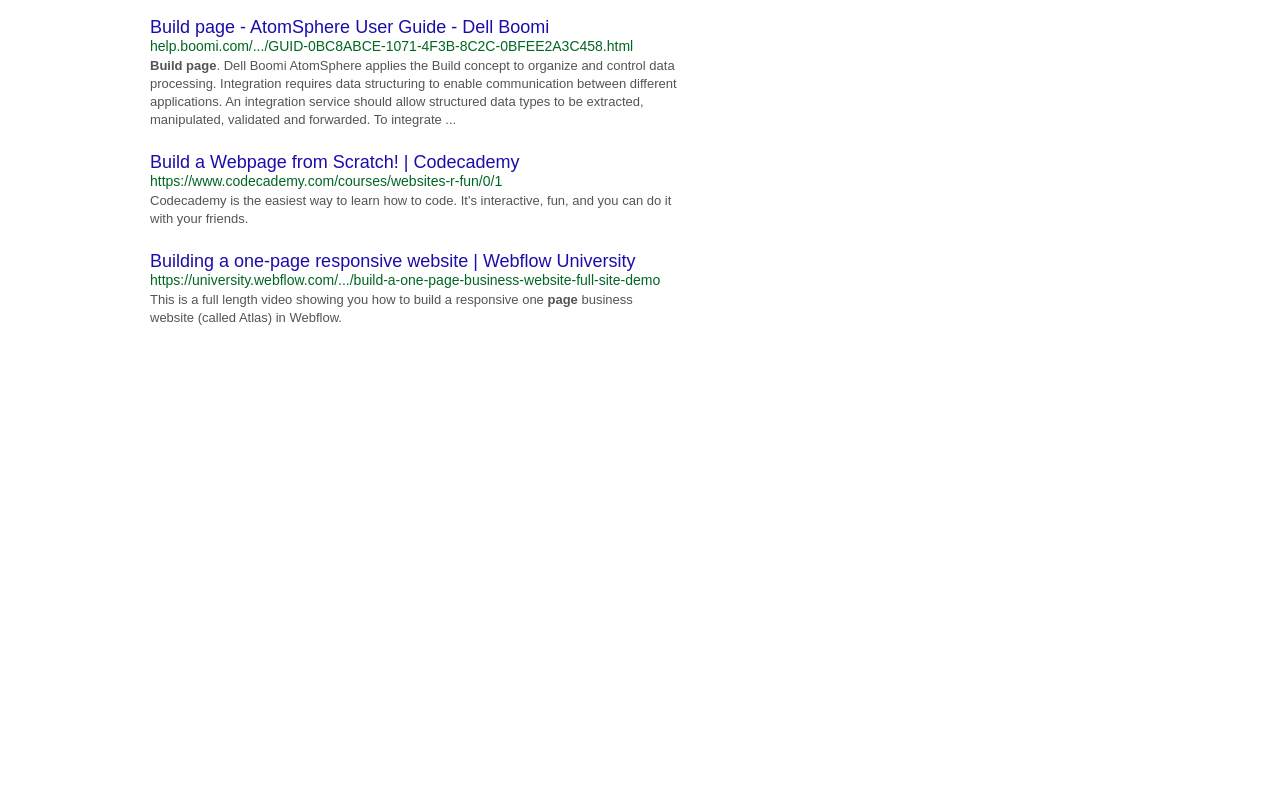
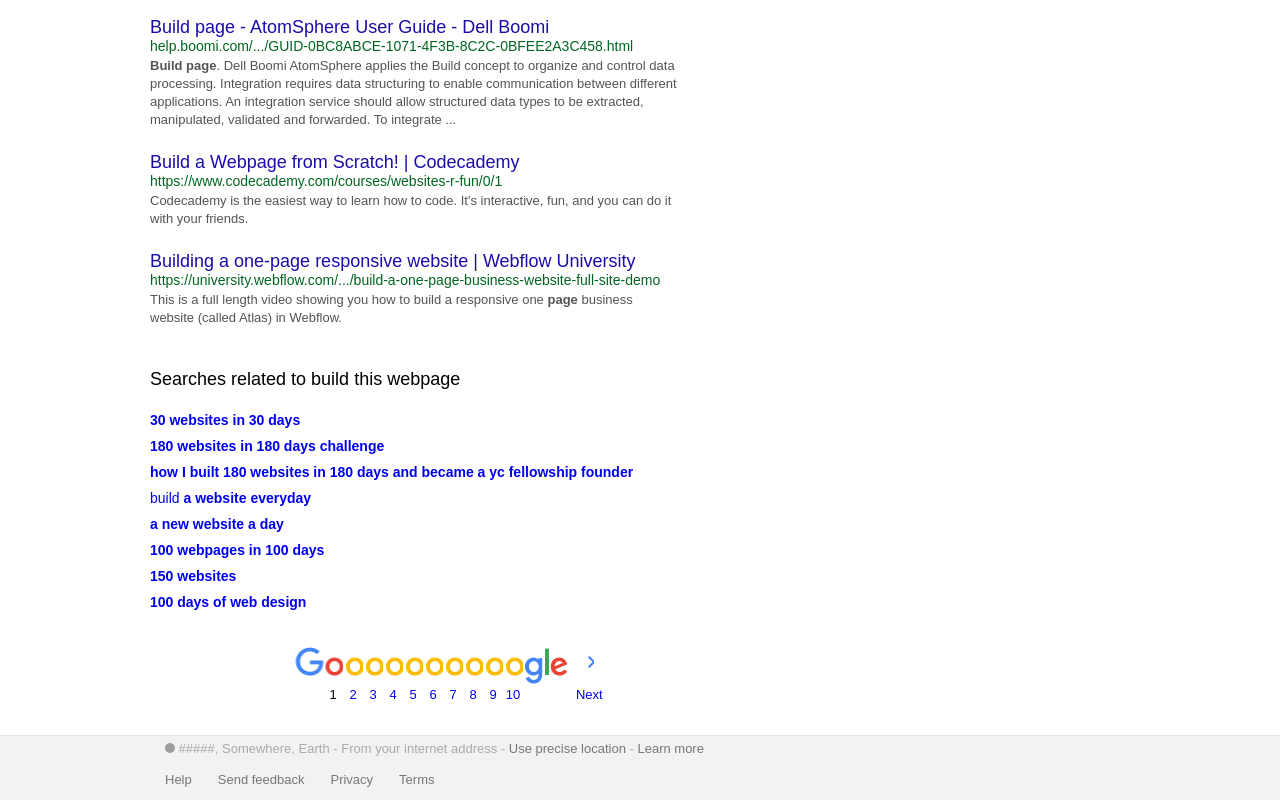
Before and after one commit to diyong/google-result, a plain HTML site: page index.html in a window 1280 px wide. Shown: the part 1034-1834 px from the top of the page. Before the commit the page ends 1373 px from the top, so only its background shows below. Drawn offline with Linux system fonts and the light colour scheme.

Commit message:
Add related search box, result page nav bar, and footer

```diff
--- a/index.html
+++ b/index.html
@@ -225,6 +225,125 @@
 					</p>
 				</div>
 			</div>
+
+			<!-- Related Searches -->
+			<div class="related-searches-container">
+				<p>Searches related to build this webpage</p>
+				<div><a href="#">
+					<strong>30 websites in 30 days</strong>
+				</a></div>
+				<div><a href="#">
+					<strong>180 websites in 180 days challenge</strong>
+				</a></div>
+				<div><a href="#">
+					<strong>how I built 180 websites in 180 days and became a yc fellowship founder</strong>
+				</a></div>
+				<div><a href="#">
+					build <strong>a website everyday</strong>
+				</a></div>
+				<div><a href="#">
+					<strong>a new website a day</strong>
+				</a></div>
+				<div><a href="#">
+					<strong>100 webpages in 100 days</strong>
+				</a></div>
+				<div><a href="#"><strong>150 websites</strong></a></div>
+				<div><a href="#"><strong>100 days of web design</strong></a></div>
+			</div>
+
+			<!-- Google Search Pages -->
+			<div class="search-pages-container">
+				<table>
+					<tr>
+						<td class="g-box">
+							<div class="g-icon"></div>
+						</td>
+						<td class="o-box" rowspan="2">
+							<div class="o-icon-red"></div>
+							<span style="color: black;">1</span>
+						</td>
+						<td class="o-box" rowspan="2">
+							<a href="#">
+								<div class="o-icon"></div>
+								<span>2</span>
+							</a>
+						</td>
+						<td class="o-box" rowspan="2">
+							<a href="#">
+								<div class="o-icon"></div>
+								<span>3</span>
+							</a>
+						</td>
+						<td class="o-box" rowspan="2">
+							<a href="#">
+								<div class="o-icon"></div>
+								<span>4</span>
+							</a>
+						</td>
+						<td class="o-box" rowspan="2">
+							<a href="#">
+								<div class="o-icon"></div>
+								<span>5</span>
+							</a>
+						</td>
+						<td class="o-box" rowspan="2">
+							<a href="#">
+								<div class="o-icon"></div>
+								<span>6</span>
+							</a>
+						</td>
+						<td class="o-box" rowspan="2">
+							<a href="#">
+								<div class="o-icon"></div>
+								<span>7</span>
+							</a>
+						</td>
+						<td class="o-box" rowspan="2">
+							<a href="#">
+								<div class="o-icon"></div>
+								<span>8</span>
+							</a>
+						</td>
+						<td class="o-box" rowspan="2">
+							<a href="#">
+								<div class="o-icon"></div>
+								<span>9</span>
+							</a>
+						</td>
+						<td class="o-box" rowspan="2">
+							<a href="#">
+								<div class="o-icon"></div>
+								<span>10</span>
+							</a>
+						</td>
+						<td class="gle-box" rowspan="2" style="text-align: right;">
+							<a href="#">
+								<div class="gle-icon"></div>
+								<span>Next</span>
+							</a>
+						</td>
+					</tr>
+				</table>
+
+			</div>
 		</div>
+
+		<!-- Footer -->
+		<footer class="footer-box">
+
+			<!-- Top footer -->
+			<div class="top-footer">
+				<span class="location-circle"></span>
+				#####, Somewhere, Earth - From your internet address - <a href="#">Use precise location</a> - <a href="#">Learn more</a>
+			</div>
+
+			<!-- Bottom footer -->
+			<div class="bottom-footer">
+				<div id="footer-help"><a href="#">Help</a></div>
+				<div><a href="#">Send feedback</a></div>
+				<div><a href="#">Privacy</a></div>
+				<div><a href="#">Terms</a></div>
+			</div>
+		</footer>
 	</body>
 </html>
--- a/style.css
+++ b/style.css
@@ -9,17 +9,19 @@
 	font-family: ariel, sans-serif;
 }
 
+body {
+	overflow-x: hidden;
+}
+
 .header {
 	background-color: #fafafa;
 	height: 124px;
-	width: 100%;
 	position: relative;
 	border-bottom: 1px solid #ebebeb;
 }
 
 .header-search {
 	height: 64px;
-	width: 100%;
 	position: absolute;
 	display: flex;
 	flex-direction: row;
@@ -86,7 +88,7 @@
 
 .right-nav-buttons {
 	height: 45px;
-	width: 200px;
+	width: 150px;
 	left: 501px;
 	top: 1px;
 	align-self: flex-end;
@@ -152,7 +154,6 @@
 
 .header-nav {
 	height: 59px;
-	width: 100%;
 	top: 64px;
 	position: absolute;
 	display: flex;
@@ -244,10 +245,8 @@
 }
 
 .result-count {
-	display: block;
 	position: relative;
 	height: 29px;
-	width: 100%;
 	left: 167px;
 	padding-top: 14px;
 	margin-bottom: 12px;
@@ -299,3 +298,153 @@
 .card-link-title:hover, .card-bottom-links a:hover {
 	text-decoration: underline;
 }
+
+.related-searches-container {
+	grid-column: 11 / 54;
+	padding-left: 22px;
+	padding-top: 30px;
+}
+
+.related-searches-container p {
+	font-size: 18px;
+	padding-bottom: 12px;
+}
+
+.related-searches-container div {
+	font-size: 14px;
+	margin: 10px 0;
+	color: #1a0dab;
+}
+
+.related-searches-container a:hover {
+	text-decoration: underline;
+}
+
+.related-searches-container a:visited {
+	color: #1a0dab;
+}
+
+.search-pages-container {
+	grid-column: 11 / 54;
+	height: 55.4333px;
+	margin-left: 165px;
+	margin-top: 25px;
+	margin-bottom: 34px;
+	border-collapse: collapse;
+	font-size: small;
+	color: #4285f4;
+}
+
+.search-pages-container a:hover {
+	text-decoration: underline;
+}
+
+.search-pages-container a:visited {
+	color: #4285f4;
+}
+
+.g-box {
+	height: 40px;
+	width: 28px;
+	float: left;
+}
+
+.g-icon {
+	height: inherit;
+	width: inherit;
+	background-image: url(gicons.png);
+	background-position: 17% 0;
+	background-repeat: no-repeat;
+}
+
+.o-box {
+	height: 55.4333px;
+	width: 20px;
+	float: left;
+	text-align: center;
+}
+
+.o-icon-red	 {
+	height: 40px;
+	width: 20px;
+	background-image: url(gicons.png);
+	background-position: 35% 0;
+	background-repeat: no-repeat;
+}
+
+.o-icon {
+	height: 40px;
+	width: 20px;
+	background-image: url(gicons.png);
+	background-position: 49% 0;
+	background-repeat: no-repeat;
+	float: left;
+}
+
+.gle-box {
+	height: 55.4333px;
+	width: 79.7333px;
+	float: left;
+}
+
+.gle-icon {
+	height: 40px;
+	width: 71px;
+	background-image: url(gicons.png);
+	background-position: 99% 0;
+	background-repeat: no-repeat;
+}
+
+.footer-box {
+	height: 65px;
+	display: block;
+	background-color: #f2f2f2;
+	border-top: 1px solid #e4e4e4;
+	font-size: small;
+	color: #aaa;
+	overflow: hidden;
+}
+
+.top-footer {
+	height: 25px;
+	display: inline-block;
+	position: relative;
+	left: 165px;
+	top: 5px;
+}
+
+.location-circle {
+	height: 10px;
+	width: 10px;
+	background-color: #9e9e9e;
+	display: inline-block;
+	border-radius: 50%;
+}
+
+.top-footer a, .top-footer a:visited, .bottom-footer a, .bottom-footer a:visited {
+	color: #777;
+}
+
+.top-footer a:hover, .bottom-footer a:hover {
+	color: #333;
+}
+
+.bottom-footer {
+	position: relative;
+	height: 40px;
+	top: 11px;
+	left: 165px;
+}
+
+#footer-help {
+	margin-left: 0;
+	margin-right: 13px;
+}
+
+.bottom-footer div {
+	margin: 0 13px;
+}
+
+.bottom-footer div {
+	float: left;
+}
```
